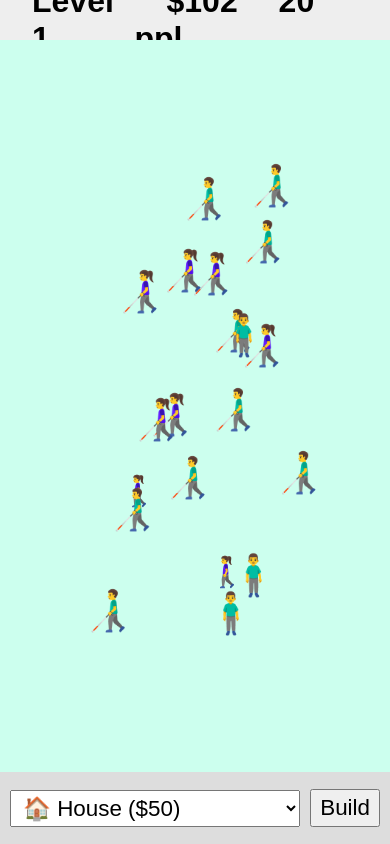
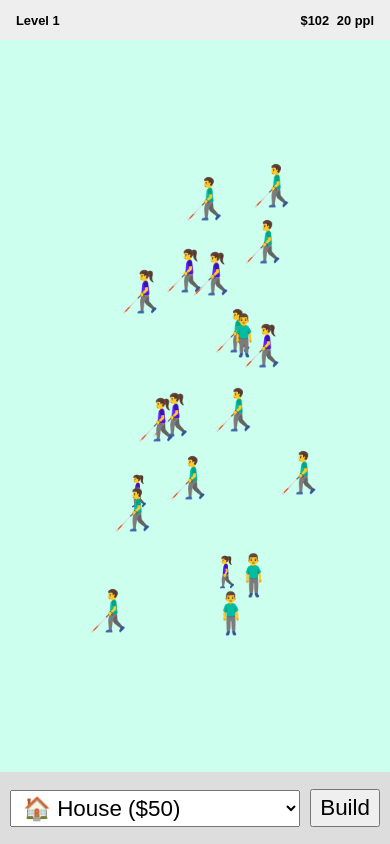
Before and after one commit to peterthelander/yourtown, a website with bundled scripts: page index.html in a window 390 px wide. Built offline with nearby package versions, Linux system fonts and the light colour scheme.

Commit message:
Fix mobile header stats wrapping

```diff
--- a/styles.css
+++ b/styles.css
@@ -58,18 +58,27 @@ button {
 }
 
 header {
-    height: 40px;
+    min-height: 40px;
     background: #eee;
     display: flex;
     align-items: center;
     justify-content: space-between;
-    padding: 0 1rem;
+    gap: 0.5rem;
+    padding: 0 0.5rem;
     box-sizing: border-box;
+    font-size: clamp(12px, 3.3vw, 17px);
+}
+
+#stats {
+    display: flex;
+    align-items: center;
+    gap: 0.6em;
+    flex-wrap: nowrap;
 }
 
 #stats span {
-    margin-left: 1rem;
     font-weight: bold;
+    white-space: nowrap;
 }
 
 #town-view {
@@ -137,4 +146,5 @@ footer select {
 
 #level {
     font-weight: bold;
+    white-space: nowrap;
 }
```
